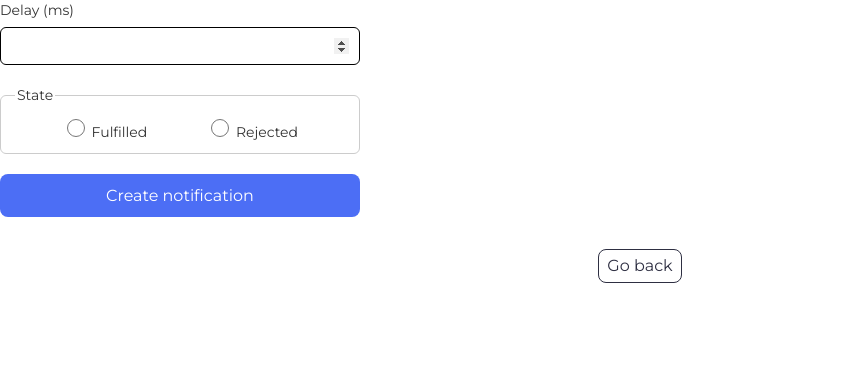
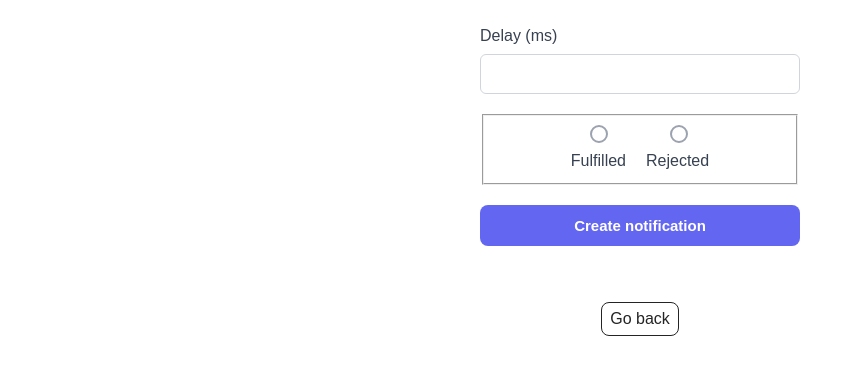
Before and after one commit to Dmitry-jf/goit-js-hw-10, a website built with Vite: page src/2-snackbar.html in a window 1280 px wide. Shown: the whole page, without its empty margins (0-863 px from the left). Built offline with nearby package versions, Linux system fonts and the light colour scheme.

Commit message:
js-hw10-p2

```diff
--- a/src/2-snackbar.html
+++ b/src/2-snackbar.html
@@ -28,13 +28,13 @@
         </label>
 
         <fieldset>
-          <legend>State</legend>
           <label>
-            <input type="radio" name="state" value="fulfilled" required />
+            <input type="radio" name="state" value="fulfilled" />
             Fulfilled
           </label>
+
           <label>
-            <input type="radio" name="state" value="rejected" required />
+            <input type="radio" name="state" value="rejected" />
             Rejected
           </label>
         </fieldset>
--- a/src/css/2-snackbar.css
+++ b/src/css/2-snackbar.css
@@ -1,150 +1,108 @@
-
-
 body {
-    font-family: "Montserrat", sans-serif;
-    margin: 40px;
-    font-weight: 400;
-        font-size: 16px;
-        color: #2e2f42;
+    font-family: Arial, sans-serif;
+    height: 100vh;
+    display: flex;
+    justify-content: center;
+    align-items: center;
 }
 
 .form {
+    width: 320px;
     display: flex;
     flex-direction: column;
     gap: 20px;
-    max-width: 360px;
+    padding: 24px;
+    background: white;
+    border-radius: 12px;
 }
 
 .form label {
-    font-size: 14px;
-    color: #333;
-    text-align: left;
-
+    display: flex;
+    flex-direction: column;
+    text-align: start;
+    font-size: 16px;
+    font-weight: 400;
+    color: #374151;
+    gap: 6px;
 }
 
 .form input[type="number"] {
-    margin-top: 6px;
-    padding: 10px;
-    border: 1px solid #ccc;
+    padding: 10px 12px;
+    border: 1px solid #d1d5db;
     border-radius: 6px;
-    font-size: 14px;
-    width: 100%;
-    box-sizing: border-box;
+    outline: none;
+    font-size: 16px;
 }
 
-fieldset {
-    margin: 0;
-    border: 1px solid #ccc;
-    border-radius: 6px;
-    padding: 10px 14px;
-    display: flex;
-    flex-direction: row;
-    justify-content: space-evenly;
-    gap: 12px;
-}
-
-/*  */
-
-fieldset input[type="radio"]:focus+*,
-fieldset input[type="radio"]:checked+* {
-    outline: none;
-}
-
-/*  */
-.form label :hover {
-    border: none;
-border: 1px solid black;
-}
-
-.form label :active {
-    border: 1px solid blue;
-}
-
-fieldset:has(input[type="radio"]:hover) {
-    border: 1px solid black;
+.form input[type="number"]:focus {
+    border-color: #6366f1;
 }
 
 
 
 legend {
-    font-size: 14px;
-    color: #333;
     text-align: left;
+    padding: 0 6px;
+    font-size: 16px;
+    font-weight: 400;
+    color: #374151;
 }
 
-.radio-group {
+fieldset {
     display: flex;
-    flex-direction: column;
-    justify-content: space-around;
+    gap: 20px;
+    justify-content: center;
+}
+
+fieldset label {
+    display: flex;
     align-items: center;
+    gap: 8px;
+}
+
+fieldset input[type="radio"] {
+  appearance: none;
+  -webkit-appearance: none;
+  width: 18px;
+  height: 18px;
+  border-radius: 50%;
+
+
+  border: 2px solid #9ca3af;
+
+  display: grid;
+  place-content: center;
+  cursor: pointer;
+  transition: border-color 0.2s ease;
+}
+
+fieldset input[type="radio"]::before {
+  content: "";
+  width: 10px;
+  height: 10px;
+  border-radius: 50%;
+  transform: scale(0);
+  background: #2563eb;
+  transition: transform 0.15s ease-in-out;
 }
 
 
-
-.radio-group label {
-    display: flex;
-    align-items: center;
-    justify-content: center;
-    flex-direction: row;
-    gap: 6px;
-    font-size: 14px;
-}
-/* _------------------------------------------------- */
-.form input[type="radio"] {
-    /* appearance: none;
-    -webkit-appearance: none;
-    -moz-appearance: none; */
-
-    width: 18px;
-    height: 18px;
-    border: 2px solid #ccc;
-    border-radius: 50%;
-    outline: none;
-    cursor: pointer;
-    position: relative;
-    transition: border 0.2s ease-in-out, background 0.2s ease-in-out;
+fieldset input[type="radio"]:checked {
+  border-color: #2563eb;
 }
 
-/* При наведении */
-.form input[type="radio"]:hover {
-    /* border-radius: 1px solid black; */
+fieldset input[type="radio"]:checked::before {
+  transform: scale(1);
 }
 
-/* Активная (выбранная) радиокнопка */
-.form input[type="radio"]:checked {
 
-}
-
-/* Маленькая белая точка внутри */
-.form input[type="radio"]:checked::after {
-    content: "";
-    position: absolute;
-    width: 8px;
-    height: 8px;
-    background: white;
-    border-radius: 99%;
-    top: 50%;
-    left: 50%;
-    transform: translate(-50%, -50%);
-}
-
-/* ---------------------------------------------------- */
 button[type="submit"] {
-    background-color: #4c6ef5;
+    padding: 12px;
+    background: #6366f1;
     color: white;
     border: none;
     border-radius: 8px;
-    padding: 12px 20px;
+    cursor: pointer;
     font-size: 15px;
-    cursor: pointer;
-    transition: background 0.2s ease-in-out;
-    width: 100%;
-
-    font-family: "Montserrat", sans-serif;
-    font-weight: 500;
-        font-size: 16px;
+    font-weight: 600;
 }
-
-button[type="submit"]:hover {
-    background-color: #3b5bdb;
-}
--- a/src/css/container.css
+++ b/src/css/container.css
@@ -1,4 +1,4 @@
-/* Styles for Mobile devices */
+Styles for Mobile devices
 .container {
   min-width: 320px;
   max-width: 375px;
--- a/src/js/2-snackbar.js
+++ b/src/js/2-snackbar.js
@@ -45,3 +45,124 @@
 
 //   form.reset();
 // });
+
+
+// `✅ Fulfilled promise in ${delay}ms`
+//     `❌ Rejected promise in ${delay}ms`
+
+// __________________________________________________________________________________________________
+
+
+
+// import iziToast from "izitoast";
+// import "izitoast/dist/css/iziToast.min.css";
+
+// const inputEl = document.querySelector('input[type="number"]');
+// const formEl = document.querySelector('.form');
+
+// // Функции вывода уведомлений
+// const showError = (delay) => {
+//   iziToast.error({
+//     message: `Rejected promise in ${delay}ms`,
+//     position: 'topRight',
+//     backgroundColor: 'red',
+//     messageColor: 'white',
+//     icon: '❌',
+//   });
+// };
+
+// const showSuccess = (delay) => {
+//   iziToast.success({
+//     message: `Fulfilled promise in ${delay}ms`,
+//     position: 'topRight',
+//     backgroundColor: 'green',
+//     messageColor: 'white',
+//     icon: '✅',
+//   });
+// };
+
+// // Промис, который резолвится или реджектится через delay
+// function createPromise(delay, shouldReject) {
+//   return new Promise((resolve, reject) => {
+//     setTimeout(() => {
+//       if (shouldReject) {
+//         reject(delay);
+//       } else {
+//         resolve(delay);
+//       }
+//     }, delay);
+//   });
+// }
+
+// formEl.addEventListener("submit", (e) => {
+//   e.preventDefault();
+
+//   const delay = Number(inputEl.value);
+//   const shouldReject = document.querySelector('input[value="rejected"]').checked;
+
+//   createPromise(delay, shouldReject)
+//     .then((delay) => {
+//       // Показываем уведомление ПОСЛЕ задержки
+//       showSuccess(delay);
+//     })
+//     .catch((delay) => {
+//       // Показываем уведомление ПОСЛЕ задержки
+//       showError(delay);
+//     });
+// });
+
+
+
+// promise.then(onFulFilled).catch(onRejected);
+// promise.then(() => { }).catch(() => { });
+
+
+import iziToast from "izitoast";
+import "izitoast/dist/css/iziToast.min.css";
+
+
+const form = document.querySelector(".form")
+const delayEl = document.querySelector('input[type="number"]')
+ const fulfilledEl = document.querySelector('input[value="fulfilled"]')
+
+
+
+form.addEventListener('submit', (e) => {
+    e.preventDefault();
+
+    const delay = Number(delayEl.value);
+    const btnGreen = fulfilledEl.checked
+
+    const promise = new Promise((res, rej) => {
+
+        setTimeout(() => {
+            if (btnGreen) {
+                res(delay)
+            } else {
+                rej(delay)
+            }
+        }, delay)
+    })
+
+ promise.then(() => {
+     iziToast.success({
+    message: `Fulfilled promise in ${delay}ms`,
+    position: 'topRight',
+    backgroundColor: 'green',
+    messageColor: 'white',
+    icon: '✅',
+  });
+ })
+     .catch(() => {
+           iziToast.error({
+    message: `Rejected promise in ${delay}ms`,
+    position: 'topRight',
+    backgroundColor: 'red',
+    messageColor: 'white',
+    icon: '❌',
+  });
+
+    })
+
+    form.reset()
+})
```
Also changed, not shown: src/js/1-timer.js (+73 -0 lines).
